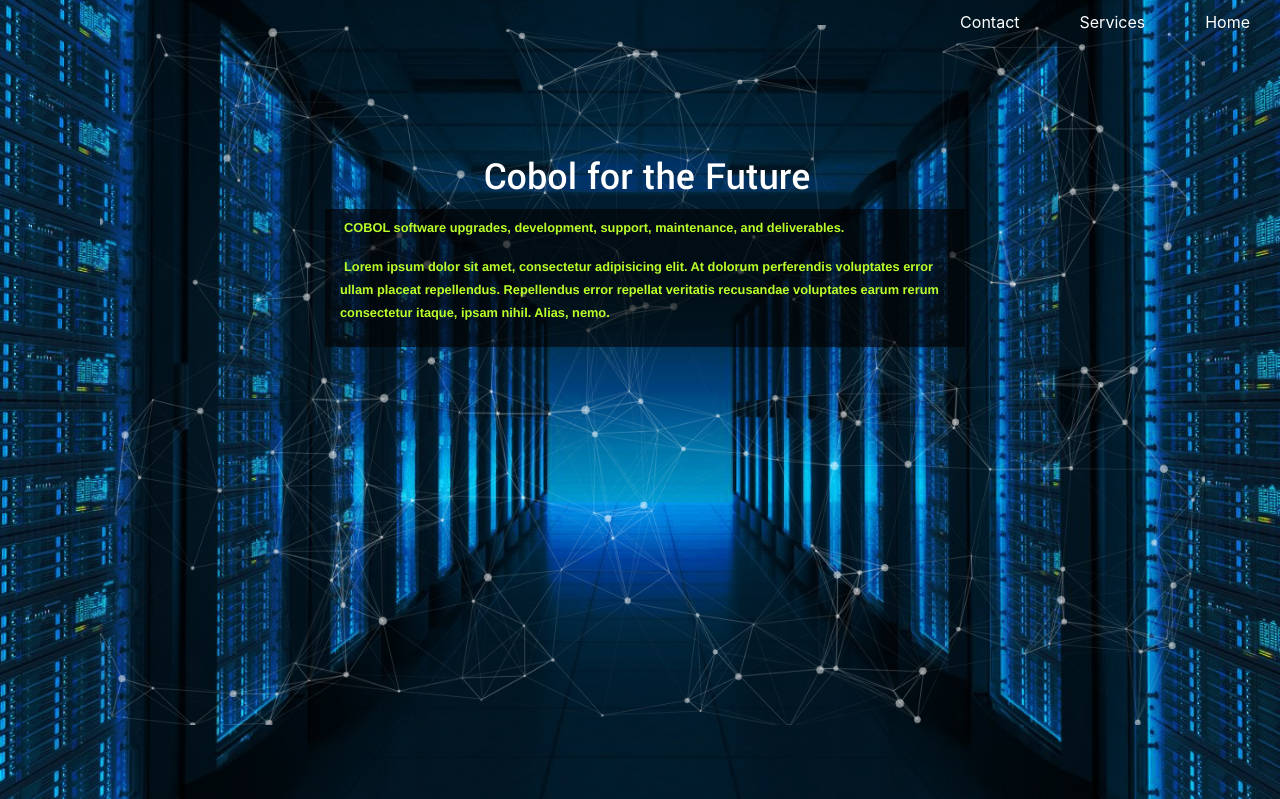
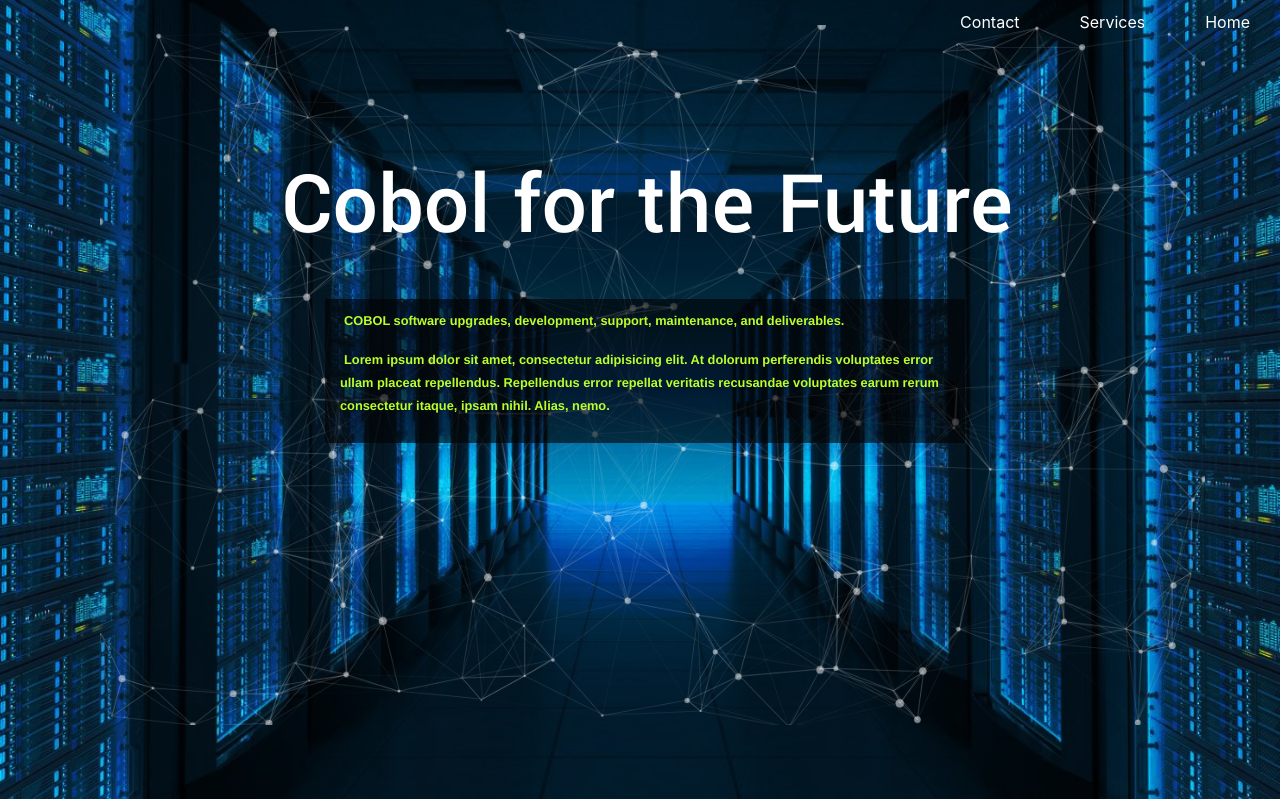
Before and after one commit to Ryangendel/coball, a Flask app: page / in a window 1280 px wide. Shown: the top 799 px of the page. Run offline with Flask 2, Linux system fonts and the light colour scheme; some libraries are stand-ins or nearby versions.

Commit message:
7em font size

```diff
--- a/static/css/style.css
+++ b/static/css/style.css
@@ -128,7 +128,8 @@ canvas.particles-js-canvas-el{
 }
 
 .landingpageContent{
-  padding:7px;
+  margin-top: 30px;
+  padding:10px;
   background: rgba(3, 1, 1, 0.6);
   color:#BAFF29;
   height: auto;
@@ -144,7 +145,7 @@ canvas.particles-js-canvas-el{
 
 .mainContent{
   color:white;
-  /* font-size: 7em; */
+  font-size: 7em;
   font-family: 'Yantramanav', sans-serif;
   text-align: center;
   /* margin-top:14% */
```
